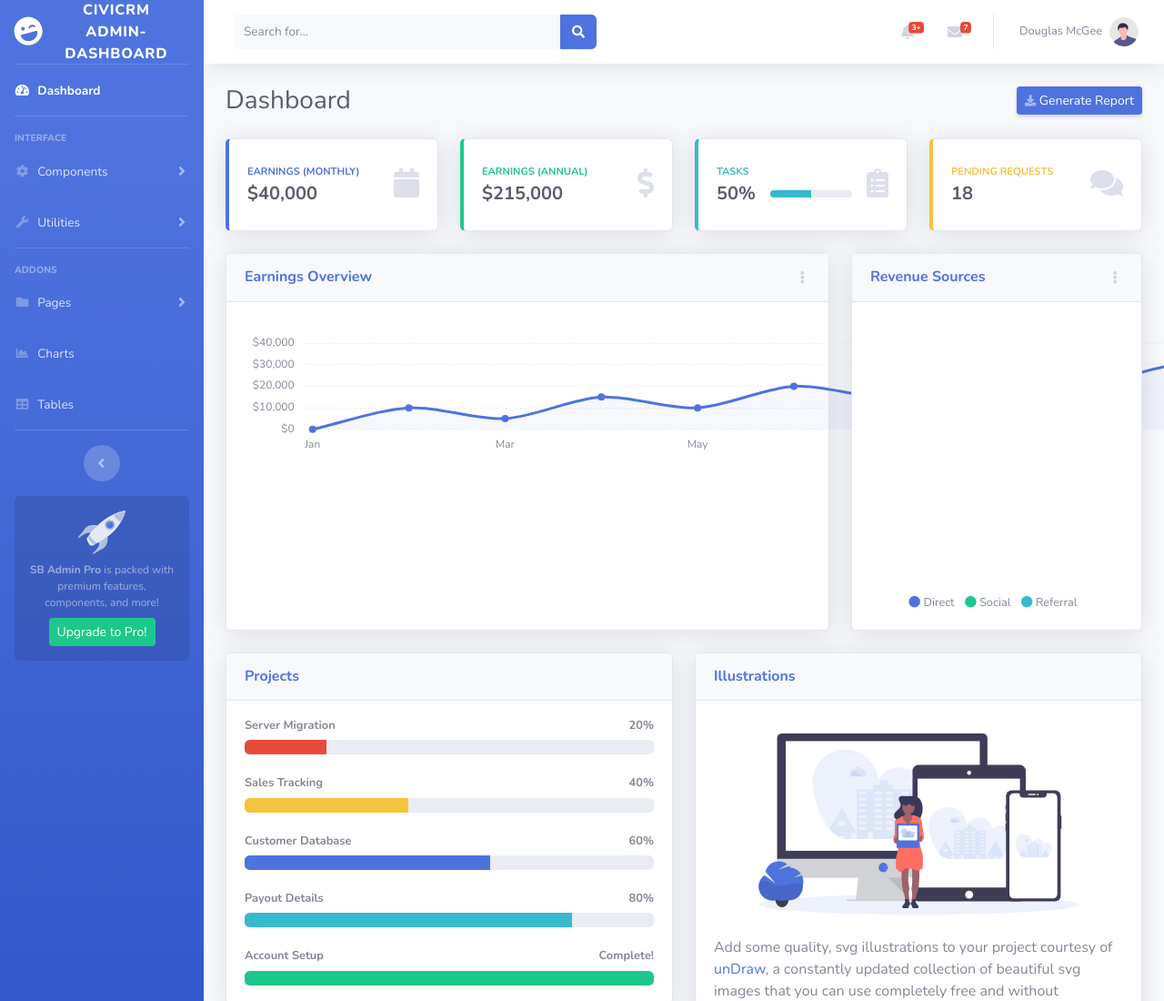
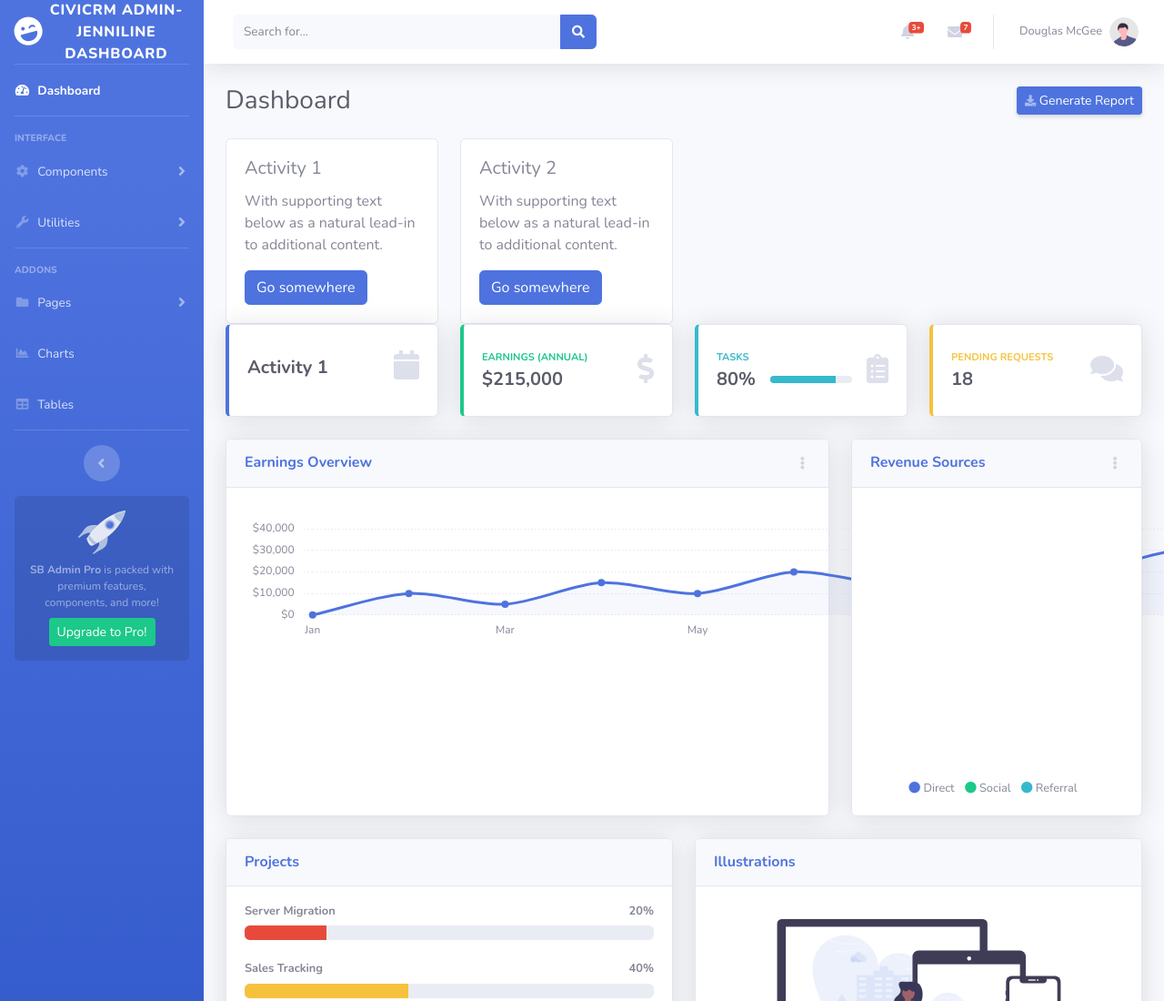
Before and after one commit to Jenniline/Admin-Dashbaord-CiviCRM-, a website with bundled scripts: page index.html in a window 1280 px wide. Shown: the top 1100 px of the page at 91% size. Built offline with nearby package versions, Linux system fonts and the light colour scheme.

Commit message:
added Activity 1 and Activity 2

```diff
--- a/index.html
+++ b/index.html
@@ -9,7 +9,7 @@
     <meta name="description" content="">
     <meta name="author" content="">
 
-    <title>CiviCRM Admin- Dashboard</title>
+    <title>CiviCRM Admin Dashboard</title>
 
     <!-- Custom fonts for this template-->
     <link href="vendor/fontawesome-free/css/all.min.css" rel="stylesheet" type="text/css">
@@ -35,7 +35,7 @@
                 <div class="sidebar-brand-icon rotate-n-15">
                     <i class="fas fa-laugh-wink"></i>
                 </div>
-                <div class="sidebar-brand-text mx-4">CiviCRM Admin- Dashboard </div>
+                <div class="sidebar-brand-text">CiviCRM Admin-Jenniline Dashboard </div>
             </a>
 
             <!-- Divider -->
@@ -372,6 +372,28 @@
                                 class="fas fa-download fa-sm text-white-50"></i> Generate Report</a>
                     </div>
 
+
+                    <div class="row">
+                        <div class="col-sm-3">
+                          <div class="card">
+                            <div class="card-body">
+                              <h5 class="card-title">Activity 1</h5>
+                              <p class="card-text">With supporting text below as a natural lead-in to additional content.</p>
+                              <a href="#" class="btn btn-primary">Go somewhere</a>
+                            </div>
+                          </div>
+                        </div>
+                        <div class="col-sm-3">
+                          <div class="card">
+                            <div class="card-body">
+                              <h5 class="card-title">Activity 2</h5>
+                              <p class="card-text">With supporting text below as a natural lead-in to additional content.</p>
+                              <a href="#" class="btn btn-primary">Go somewhere</a>
+                            </div>
+                          </div>
+                        </div>
+                      </div>
+
                     <!-- Content Row -->
                     <div class="row">
 
@@ -382,8 +404,8 @@
                                     <div class="row no-gutters align-items-center">
                                         <div class="col mr-2">
                                             <div class="text-xs font-weight-bold text-primary text-uppercase mb-1">
-                                                Earnings (Monthly)</div>
-                                            <div class="h5 mb-0 font-weight-bold text-gray-800">$40,000</div>
+                                              </div>
+                                            <div class="h5 mb-0 font-weight-bold text-gray-800"> Activity 1</div>
                                         </div>
                                         <div class="col-auto">
                                             <i class="fas fa-calendar fa-2x text-gray-300"></i>
@@ -421,12 +443,12 @@
                                             </div>
                                             <div class="row no-gutters align-items-center">
                                                 <div class="col-auto">
-                                                    <div class="h5 mb-0 mr-3 font-weight-bold text-gray-800">50%</div>
+                                                    <div class="h5 mb-0 mr-3 font-weight-bold text-gray-800">80%</div>
                                                 </div>
                                                 <div class="col">
                                                     <div class="progress progress-sm mr-2">
                                                         <div class="progress-bar bg-info" role="progressbar"
-                                                            style="width: 50%" aria-valuenow="50" aria-valuemin="0"
+                                                            style="width: 80%" aria-valuenow="50" aria-valuemin="0"
                                                             aria-valuemax="100"></div>
                                                     </div>
                                                 </div>
```
